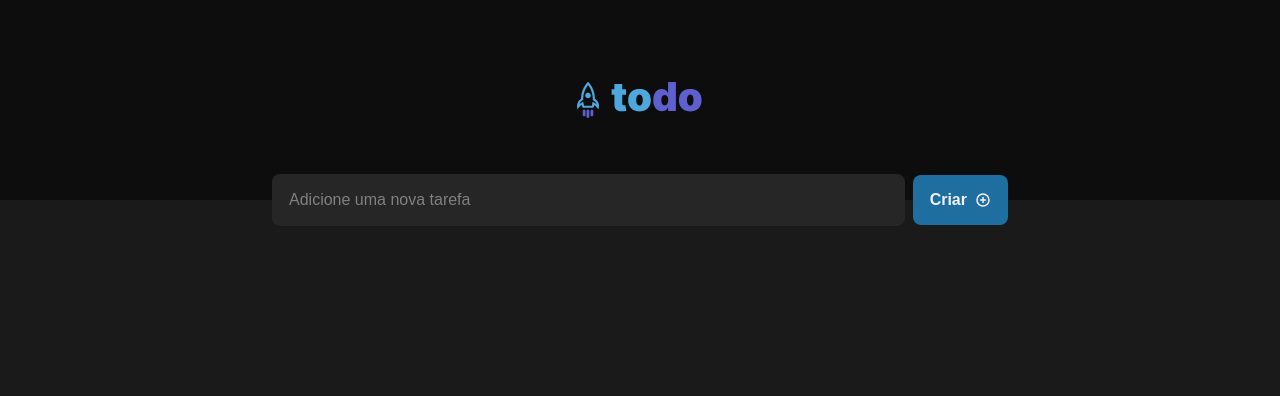
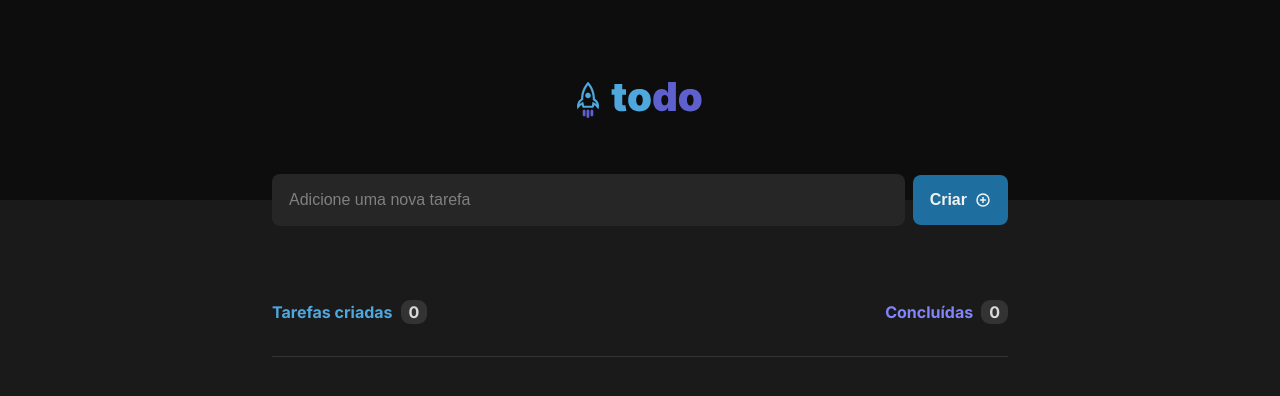
Before and after one commit to eoisaac/React_ToDo_List, a React (Vite) app: page / in a window 1280 px wide. Shown: the top 396 px of the page. Built offline with nearby package versions, Linux system fonts and the light colour scheme.

Commit message:
feat: create TaskInfo component

```diff
--- a/src/App.jsx
+++ b/src/App.jsx
@@ -4,11 +4,13 @@ import styles from './App.module.css';
 import { Header } from './components/Header';
 import { Input } from './components/Input';
 import { CreateButton } from './components/CreateButton';
+import { TaskInfo } from './components/TaskInfo';
 
 export const App = () => {
   return (
 		<main className={styles.root}>
 			<Header />
+
 			<div className={styles.container}>
 				<form className={styles.newTaskForm}>
 					<Input
@@ -16,9 +18,13 @@ export const App = () => {
 						id="taskInpt"
 						placeholder="Adicione uma nova tarefa"
 					/>
-
 					<CreateButton />
 				</form>
+
+				<div className={styles.infoWrapper}>
+					<TaskInfo name="Tarefas criadas" color="Blue" />
+					<TaskInfo name="Concluídas" color="Purple"/>
+				</div>
 			</div>
 		</main>
 	);
--- a/src/App.module.css
+++ b/src/App.module.css
@@ -12,15 +12,24 @@
 }
 
 .newTaskForm {
+	width: 100%;
 	display: inline-flex;
+	align-items: center;
+	gap: 0.5rem;
 	position: relative;
 	top: -26px;
-	width: 100%;
-	align-items: center;
-	gap: 0.5rem;
+	margin-bottom: 3rem;
 }
 
-@media (min-width: 480px) {
+.infoWrapper {
+	width: 100%;
+	display: inline-flex;
+	justify-content: space-between;
+	padding-bottom: 2rem;
+	border-bottom: solid 1px var(--gray-400);
+}
+
+@media (min-width: 768px) {
 	.container {
 		padding: 0;
 	}
--- a/src/components/Header.module.css
+++ b/src/components/Header.module.css
@@ -1,6 +1,6 @@
 .header {
 	width: 100vw;
-	height: 200px;
+	height: 120px;
 	display: grid;
 	place-items: center;
 	background-color: var(--gray-700);
@@ -17,3 +17,9 @@
   white-space: nowrap;
   border-width: 0;
 }
+
+@media (min-width: 480px) {
+  .header {
+    height: 200px;
+  }
+}
--- /dev/null
+++ b/src/components/TaskInfo.jsx
@@ -0,0 +1,10 @@
+import styles from './TaskInfo.module.css';
+
+export const TaskInfo = ({ name, color }) => {
+	return (
+		<div className={styles[`info${color}`]}>
+			{name}
+			<span className={styles.counter}> 0 </span>
+		</div>
+	);
+};
--- /dev/null
+++ b/src/components/TaskInfo.module.css
@@ -0,0 +1,30 @@
+.infoBlue,
+.infoPurple {
+	display: inline-flex;
+	align-items: center;
+	gap: 0.5rem;
+	font-size: 0.8rem;
+	font-weight: 700;
+}
+
+.infoBlue {
+	color: var(--blue);
+}
+
+.infoPurple {
+	color: var(--purple);
+}
+
+.counter {
+	padding: 2px 8px;
+	color: var(--gray-200);
+	border-radius: calc(var(--border-radius) + 1px);
+	background-color: var(--gray-400);
+}
+
+@media (min-width: 480px) {
+	.infoBlue,
+	.infoPurple {
+		font-size: 1rem;
+	}
+}
```
